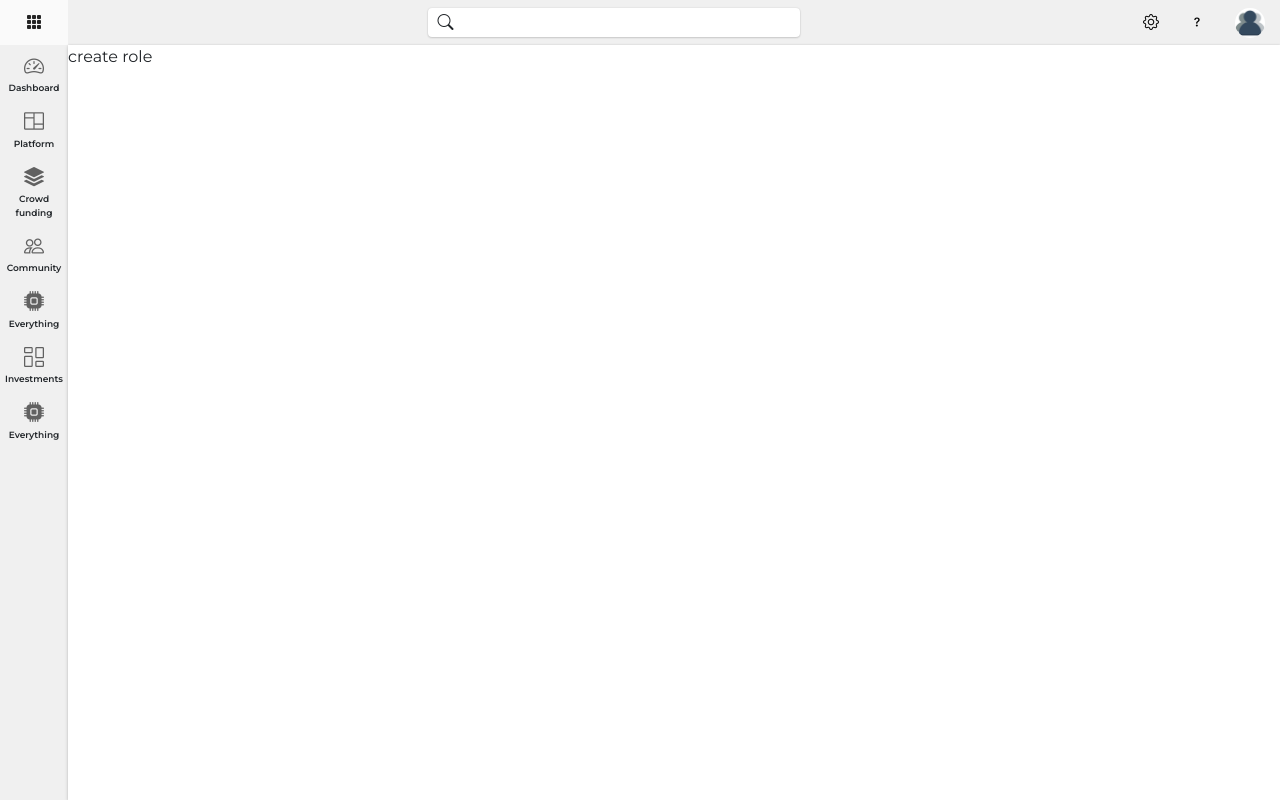
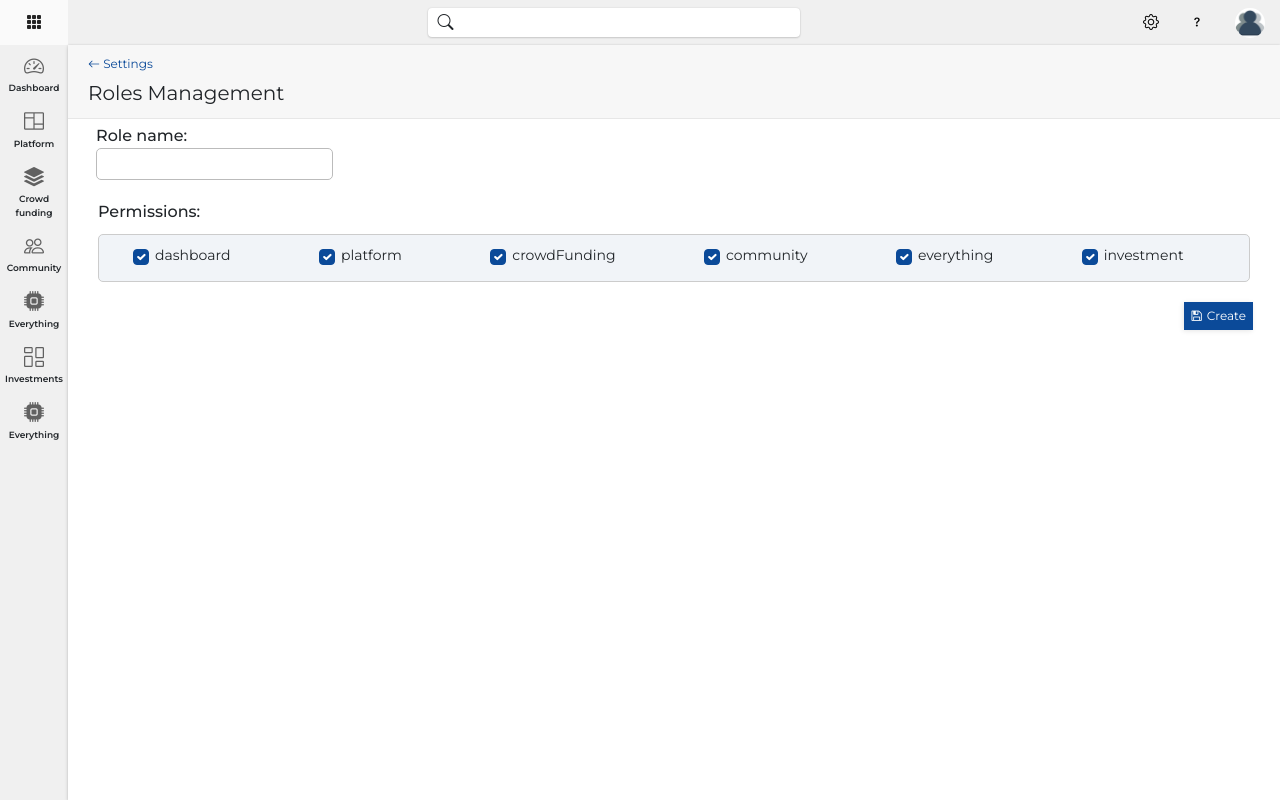
Before and after one commit to Pavankumarreddy-0/Lender, a React (Create React App) app: page /dashboard/settings/create-role in a window 1280 px wide. Built offline with nearby package versions, Linux system fonts and the light colour scheme; sample sign-in values are in the browser's storage.

Commit message:
DEVBETA-v1.28:New Role Creation Module

```diff
--- a/src/App/dashboard/Settings/createRole/createRole.js
+++ b/src/App/dashboard/Settings/createRole/createRole.js
@@ -1,10 +1,81 @@
-import React from 'react'
+import React, { useState } from 'react';
+import { set, get, isEqual } from "lodash";
+import {Link} from 'react-router-dom';
 import createRoleStyle from './createRole.module.css'
 
 export default function CreateRole() {
+
+
+
+  const[createRole,setCreateRole] =useState({
+    previlages:{
+      dashboard:true,
+      platform:true,
+      crowdFunding:true,
+      community:true,
+      everything:true,
+      investment:true,
+
+    }
+  })
+
+  const generateAccess = (roles) => {
+    let items = [];
+    for(let role in roles){
+        items.push([role, roles[role]])
+    }
+
+    return items
+}
+
+const updateRole = (e) =>{
+  let ___prop =(e.target.getAttribute("data-privilage"));
+  let formattingString = "previlages." + ___prop;
+  let newPropState = set({...createRole}, formattingString,!get(createRole, formattingString));
+  setCreateRole(newPropState);
+
+
+}
+
   return (
     <div className={createRoleStyle['createRoleModule']}>
-      create role
+
+ <div className={createRoleStyle['CreateRolesHeaderContainer']}>
+        <div className={createRoleStyle['CreateRolesHeaderContainerRegion']}>
+          <Link className={createRoleStyle['CreateRolesHeaderContainerLink']} to="/dashboard/settings"><i class="bi bi-arrow-left"></i> Settings</Link>
+          <p className={createRoleStyle['CreateRolesHeaderContainerName']}>Roles Management</p>
+        </div>
+
+      </div>
+
+                 <section className={createRoleStyle['roleName__section']}>
+                  <div >
+                        <label className={createRoleStyle['roleName__label']}>Role name:</label>
+                        <input className={createRoleStyle['roleName__input']} type='text'/>
+                  </div>
+                 </section>
+
+                 <div className={createRoleStyle['role__permission']}>
+                <label className={createRoleStyle['role__permission__label']}> Permissions:</label>
+                <div className={createRoleStyle['checkbox__permission']}>
+
+                  {
+                    generateAccess(createRole.previlages).map((e)=>{
+                        return <div className={createRoleStyle['checkbox__style']}>
+                        <input id={e[0]} data-privilage={ e[0]}  class="form-check-input" onClick={(e)=>{ updateRole(e) }} value="createRole" type="checkbox" name={e[0]}  checked={(e[1]) ? "checked" : ""} />
+                        <label className={createRoleStyle['checkbox__label']} for={e[0]} > { e[0] }</label>
+                        </div>
+                    })
+                  }
+
+
+                </div>
+                <div className={createRoleStyle['checkbox__button']}>
+                  <button  className={createRoleStyle['style__button']}>
+                  <i class="fa fa-floppy-o"></i>Create
+                  </button>
+                </div>
+                 </div>
     </div>
   )
 }
--- a/src/App/dashboard/Settings/createRole/createRole.module.css
+++ b/src/App/dashboard/Settings/createRole/createRole.module.css
@@ -1,3 +1,120 @@
+
+
+.CreateRolesHeaderContainer{
+    background: #f7f7f7;
+    padding: 10px 20px;
+    display: flex;
+    border-bottom: 1px solid #e7e7e7;
+}
+
+.CreateRolesHeaderContainerRegion{
+    display: flex;
+    justify-content: center;
+    flex-direction: column;
+    gap: 5px;
+    flex-grow: 1;
+}
+
+.CreateRolesHeaderContainerLink{
+    font-size: 12px;
+    text-decoration: none;
+}
+
+.CreateRolesHeaderContainerName{
+    margin: 0px;
+    font-size: 20px;
+}
+
+
+
+
 .createRoleModule{
+    /* border: 1px solid black; */
+    height: 500px;
+}
+
+.roleName__section{
+    /* border: 1px solid black; */
+    padding-left: 28px;
+    margin-top: 5px;
+}
+
+.roleName__label{
+    display: block;
+    font-weight: 500;
 
 }
+
+.roleName__input:focus{
+outline: none;
+}
+
+.roleName__input{
+    width: 20%;
+    padding: 3px;
+    border-radius: 5px;
+    outline: none;
+    border:1px solid #bbb;
+}
+
+.role__permission{
+    /* border: 2px solid black; */
+    height: 400px;
+    margin: 20px;
+}
+
+.role__permission__label{
+    display: block;
+    margin-left: 10px;
+    font-weight: 500;
+}
+
+.checkbox__permission{
+    border: 1px solid #ccc;
+    background: #f1f4f8;
+    border-radius: 5px;
+    display: flex;
+    flex-wrap: wrap;
+    gap: 9px;
+    justify-content: space-between;
+    margin: 10px;
+    padding: 10px;
+}
+
+.checkbox__style{
+    /* border: 1px solid black; */
+    display: flex;
+    flex-grow: 1;
+    min-height: 24px;
+    padding-left: 24px;
+    margin-bottom: 2px;
+
+
+
+}
+
+.checkbox__button{
+    /* border: 2px solid black; */
+    display: flex;
+    justify-content: end;
+    margin: 20px 0px;
+    padding-right:7px ;
+}
+
+.style__button{
+    text-decoration: none;
+    display: flex;
+    gap: 5px;
+    background: var(--link-color);
+    color: #fff;
+    padding: 5px 7px;
+    font-size: 12px;
+    box-shadow: -1px 1px 5px rgba(0,0,0,.1);
+    border: none;
+    align-items: center;
+}
+
+.checkbox__label{
+    margin-left: 6px;
+    font-size: 14px;
+}
```
Also changed, not shown: src/App/dashboard/Settings/Settings.js (line endings or trailing spaces), 1 other file (tests, documents, lock files or other folders).
